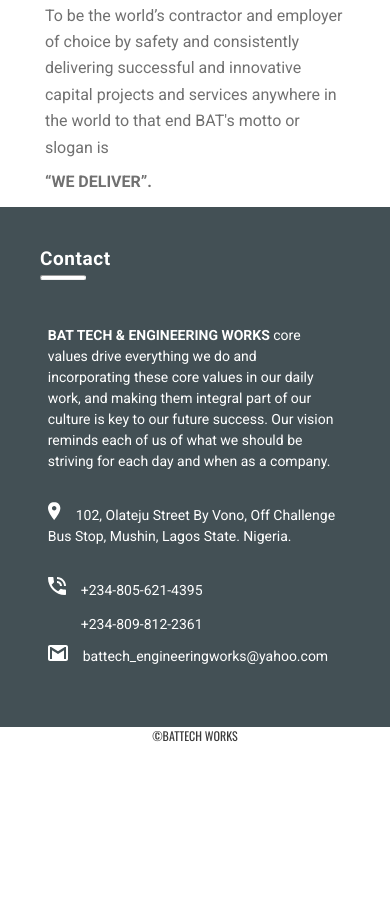
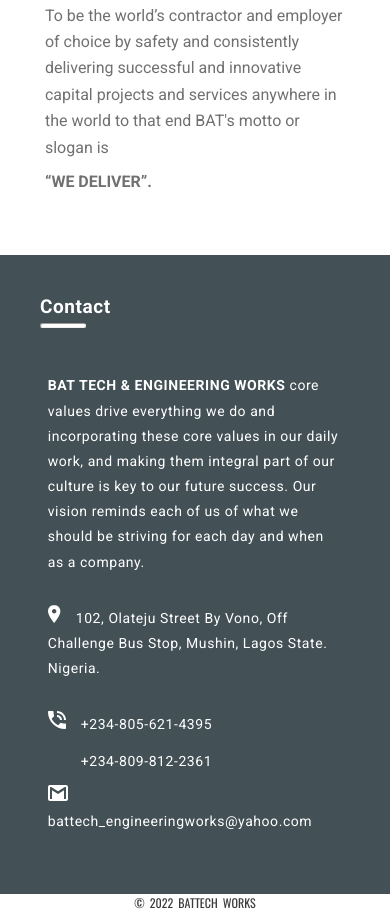
Before and after one commit to Bumblebig/BAT-WORKS, a plain HTML site: page about.html in a window 390 px wide. Shown: the part 1658-2569 px from the top of the page. Before the commit the page ends 2402 px from the top, so only its background shows below. Drawn offline with nearby package versions, Linux system fonts and the light colour scheme.

Commit message:
Adjustments

```diff
--- a/about.html
+++ b/about.html
@@ -82,7 +82,7 @@
         </section>
 
         <footer>
-            <p>&copy;BATTECH WORKS</p>
+            <p>&copy; 2022 BATTECH WORKS</p>
         </footer>
     </body>
 </html>
--- a/stylesheet/about.css
+++ b/stylesheet/about.css
@@ -81,7 +81,7 @@
     width:90%;
     margin: 0px auto;
     background-color: #fff;
-    padding: 3% 2%;
+    padding: 3% 2% 60px 2%;
 }
 
 hr {
@@ -349,6 +349,11 @@
         padding: 40px;
     }
 
+    div.con p {
+        line-height: 1.8;
+        letter-spacing: 0.04em;
+    }
+
 }
 
 @media only screen and  (max-width:530px) {
@@ -372,4 +377,9 @@
     border-radius: 0px;
     }
 
+    footer p {
+        font-size: 12px;
+        word-spacing: 0.2em;;
+    }
+
 }
--- a/stylesheet/mobile-index.css
+++ b/stylesheet/mobile-index.css
@@ -130,7 +130,7 @@
         }
 
         div.con p {
-            line-height: 2;
+            line-height: 1.8;
             letter-spacing: 0.04em;
         }
 
@@ -240,10 +240,10 @@
             width: 28%;
         }
 
-        /* div.con p {
-            line-height: 2;
-            letter-spacing: 0.04em;
-        } */
+       footer p {
+           font-size: 12px;
+           word-spacing: 0.2em;;
+       }
 
     }
 
```
